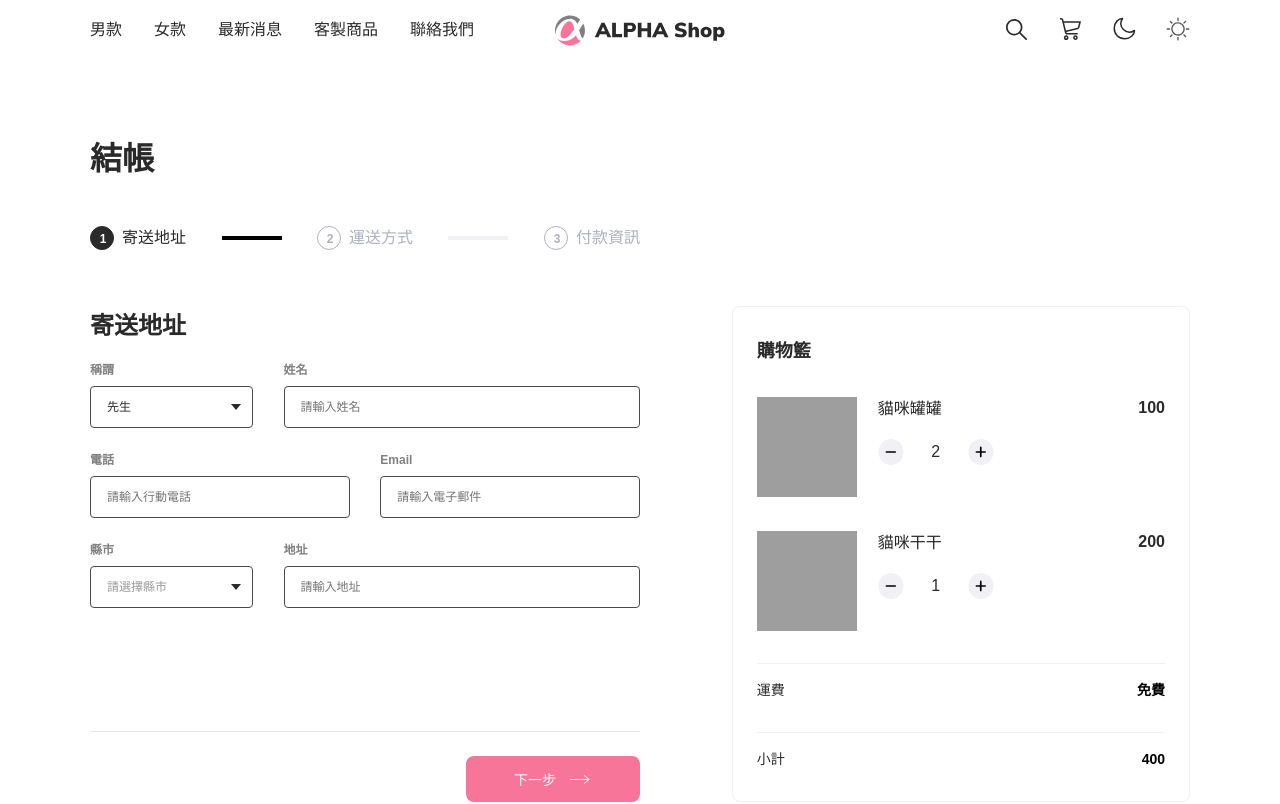
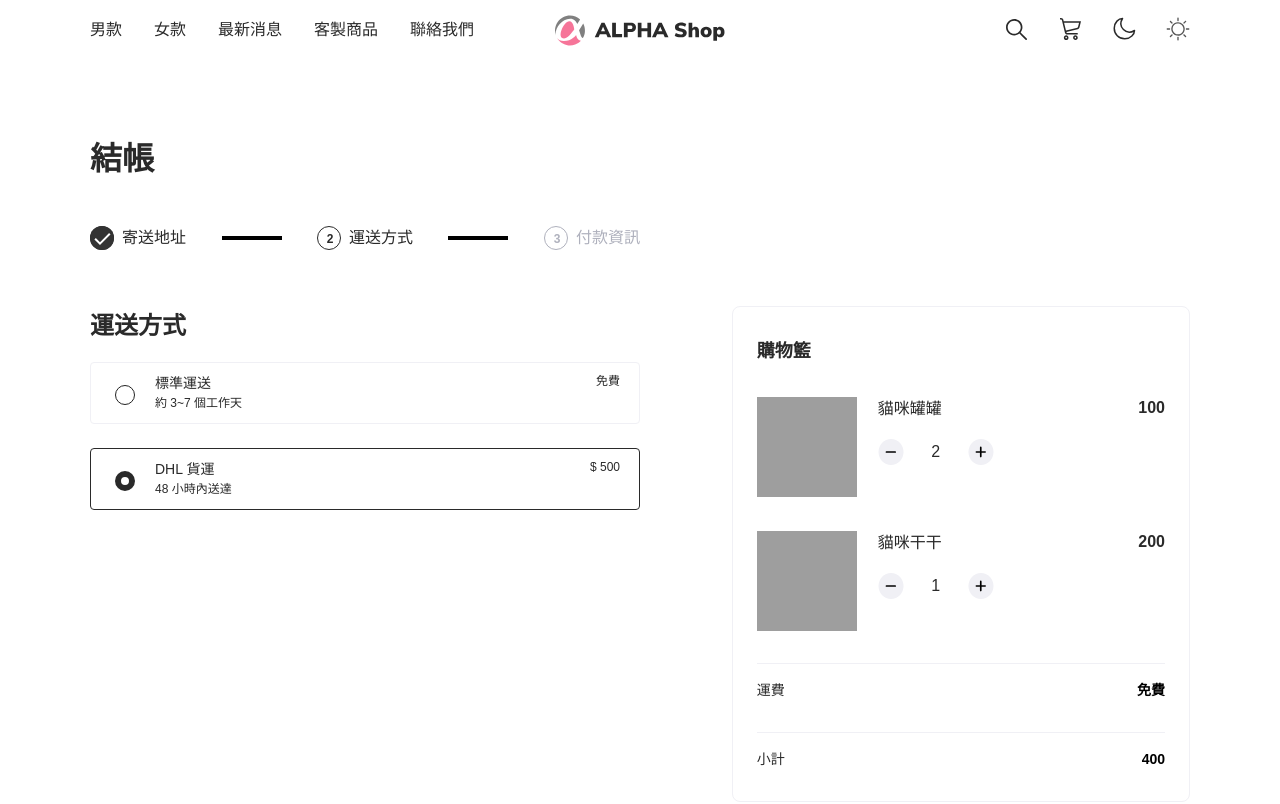
Before and after one commit to Yoruyeh/alpha_shop, a React (Create React App) app: page / in a window 1280 px wide. Shown: the top 804 px of the page. Built offline with nearby package versions, Linux system fonts and the light colour scheme; grey boxes are pictures that could not be loaded.

Commit message:
add step2.jsx

```diff
--- a/src/components/main/register.jsx
+++ b/src/components/main/register.jsx
@@ -1,12 +1,14 @@
 import StepProgress from "./step_progress"
 import Step1 from "./step1";
+import Step2 from "./step2";
 
 function Register() {
   return (
-  <section className="register-container col col-lg-6 col-sm-12" data-phase="1" data-total-price="0">
+  <section className="register-container col col-lg-6 col-sm-12" data-phase="2" data-total-price="0">
       <StepProgress />
     <section className="form-container col col-12">
       <Step1 />
+      <Step2 />
     </section>
   </section>
   )
--- a/src/components/main/step2.jsx
+++ b/src/components/main/step2.jsx
@@ -0,0 +1,32 @@
+
+function FormContent({ text, price, time }) {
+  return (
+    <label class="radio-group col col-12" data-price={price}>
+      <input id="shipping-standard" type="radio" name="shipping"  checked/>
+      <div class="radio-info">
+        <div class="col col-12">
+          <div class="text">{text}</div>
+          {price === 0 ?
+            <div class="price">免費</div> :
+            <div class="price">$ {price}</div>
+          }
+        </div>
+        <div class="period col col-12">{time}</div>
+      </div>
+      <div class="radio-box-border"></div>
+    </label>
+  )
+}
+
+
+export default function  Step2() {
+  return (
+    <form class="col col-12" data-phase="shipping">
+      <h3 class="form-title">運送方式</h3>
+      <section class="form-body col col-12">
+        <FormContent text={'標準運送'} price={0} time={'約 3~7 個工作天'}/>
+        <FormContent text={'DHL 貨運'} price={500} time={'48 小時內送達'}/>
+      </section>
+    </form>
+  )
+}
```
